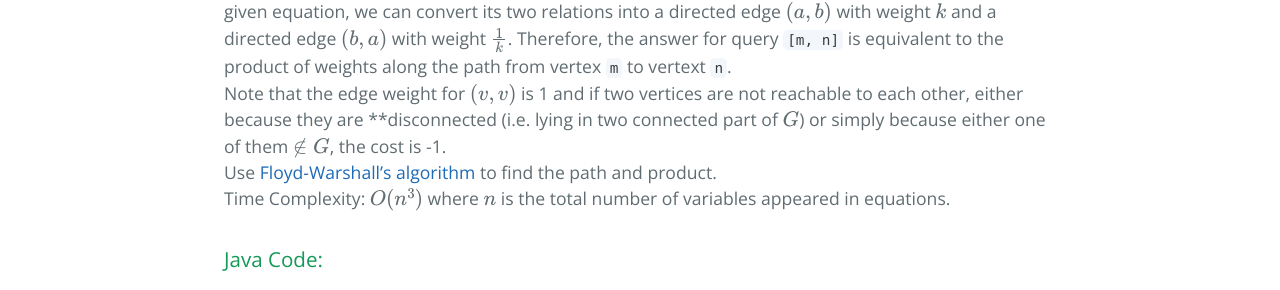
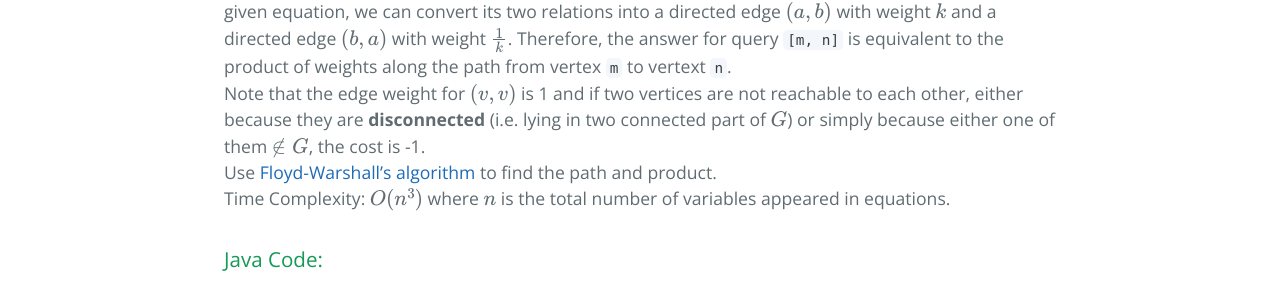
Before and after one commit to tyge318/tyge318.github.io, a Jekyll site: the page built from _pages/leetcodes/_posts/2016-09-27-399. Evaluate Division.md, in a window 1280 px wide. Shown: the part 436-726 px from the top of the page. Built offline with Jekyll 4.4.1, drawn with Linux system fonts in a browser that asks for light colours; nearby versions of some CDN libraries; formulas are drawn with MathJax 3.

```diff
--- a/_pages/leetcodes/_posts/2016-09-27-399. Evaluate Division.md
+++ b/_pages/leetcodes/_posts/2016-09-27-399. Evaluate Division.md
@@ -6,7 +6,7 @@ excerpt_separator: <!--more-->
 ---
 This is a **Transitive Closure** problem.
 The existance of the equation $$a / b = k$$ implies two relations: $$a / b = k$$ and $$b / a = \frac{1}{k}$$. Thus, for any given equation, we can convert its two relations into a directed edge $$(a, b)$$ with weight $$k$$ and a directed edge $$(b, a)$$ with weight $$\frac{1}{k}$$. Therefore, the answer for query `[m, n]` is equivalent to the product of weights along the path from vertex `m` to vertext `n`.
-Note that the edge weight for $$(v, v)$$ is 1 and if two vertices are not reachable to each other, either because they are **disconnected (i.e. lying in two connected part of $$G$$) or simply because either one of them $$\notin G$$, the cost is -1.
+Note that the edge weight for $$(v, v)$$ is 1 and if two vertices are not reachable to each other, either because they are **disconnected** (i.e. lying in two connected part of $$G$$) or simply because either one of them $$\notin G$$, the cost is -1.
 Use [Floyd-Warshall's algorithm](https://en.wikipedia.org/wiki/Floyd%E2%80%93Warshall_algorithm) to find the path and product.
 Time Complexity: $$O(n^3)$$ where $$n$$ is the total number of variables appeared in equations.
 <!--more-->
```
